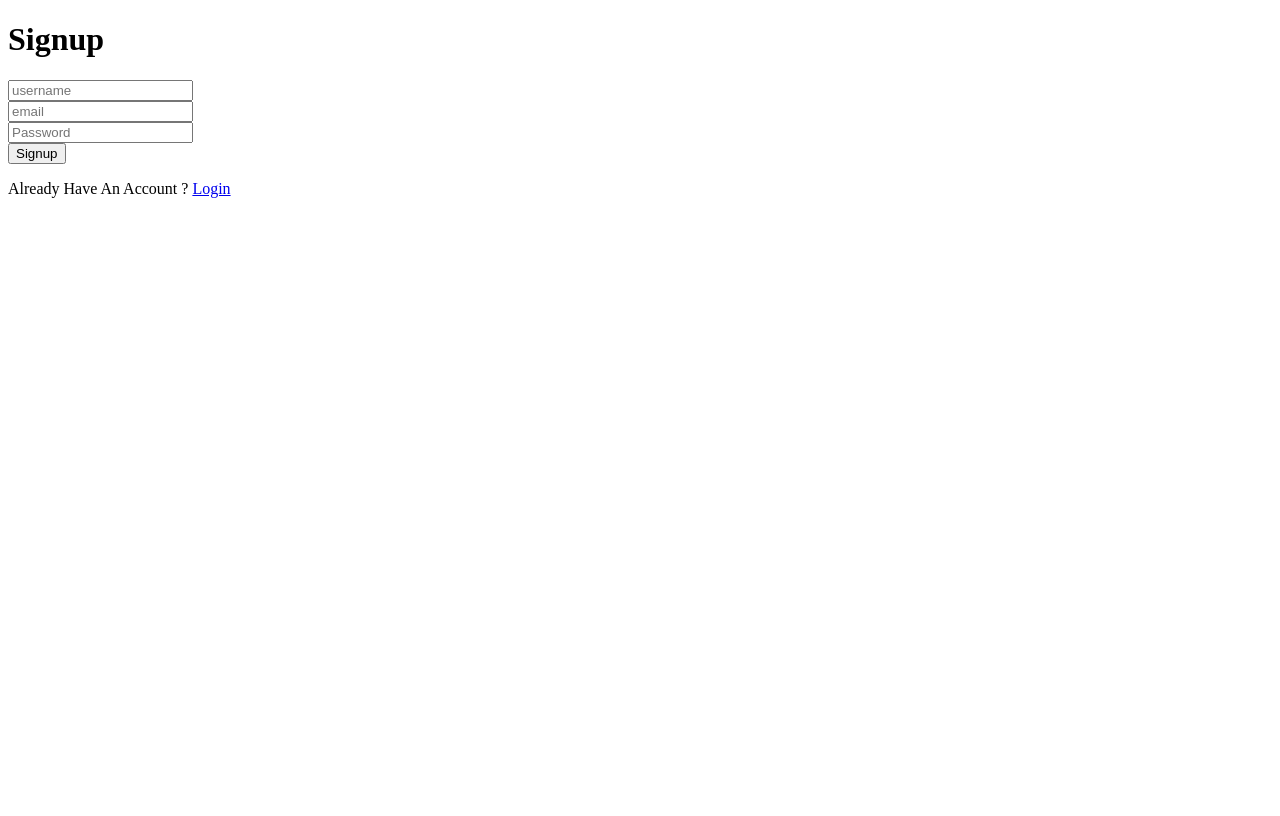
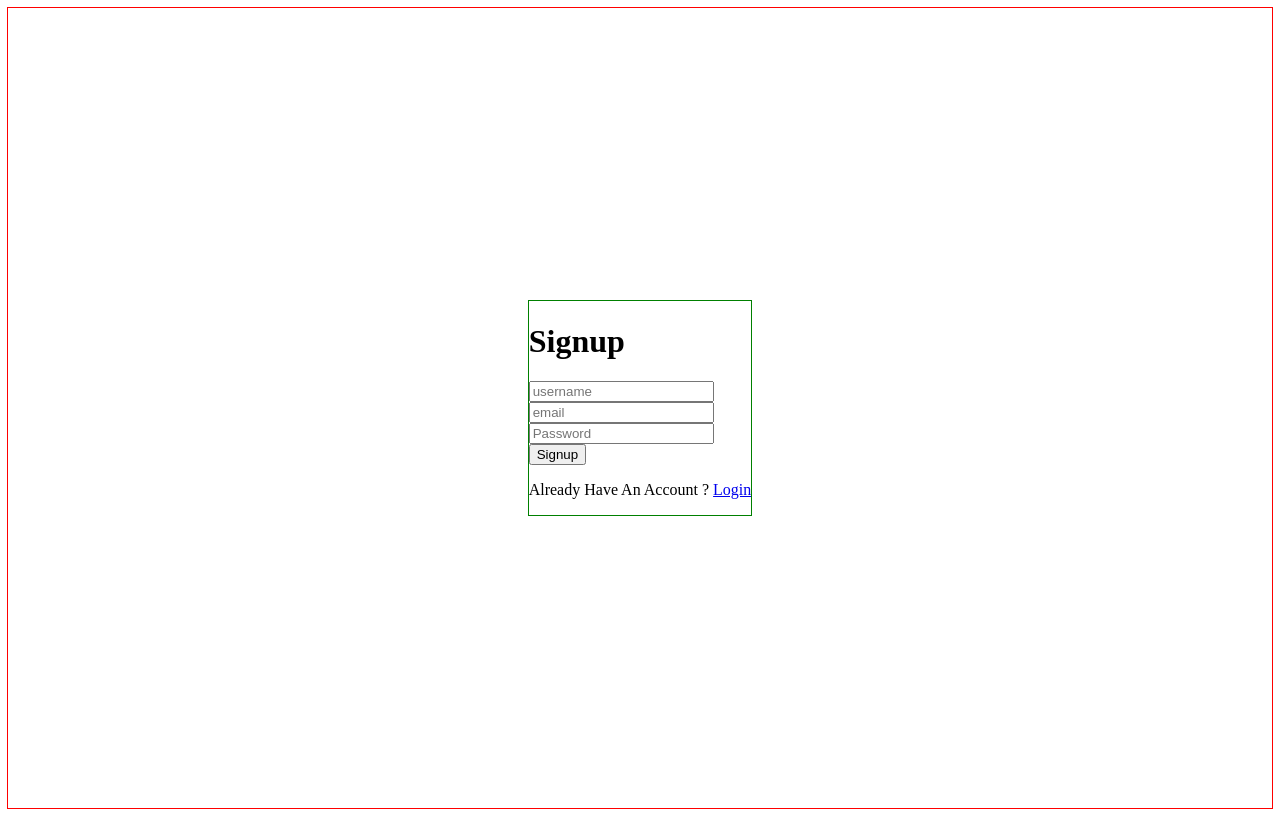
Before and after one commit to Vreij-Lal/SHA-Final-Project, a React (Create React App) app in the folder client/: page / in a window 1280 px wide. Built offline with nearby package versions, Linux system fonts and the light colour scheme.

Commit message:
additional styling added

```diff
--- a/client/package.json
+++ b/client/package.json
@@ -7,6 +7,7 @@
     "@testing-library/react": "^13.4.0",
     "@testing-library/user-event": "^13.5.0",
     "axios": "^1.3.2",
+    "firebase": "^9.17.1",
     "react": "^18.2.0",
     "react-dom": "^18.2.0",
     "react-router-dom": "^6.8.1",
--- a/client/src/components/Login.jsx
+++ b/client/src/components/Login.jsx
@@ -1,7 +1,7 @@
 import { useState } from "react";
 import axios from "axios";
 import { Link, useNavigate } from "react-router-dom";
-
+import "../styles/Login.scss";
 function Login({ setToggle }) {
   let [name, setName] = useState("");
   let [password, setPassword] = useState("");
@@ -24,9 +24,11 @@ function Login({ setToggle }) {
   }
 
   return (
+    <div className="login-container">
+      <div className="login-section">
         <div>
           <h1>Login</h1>
-      <div>
+        </div>
         <div>
           <input
             type="name"
@@ -45,7 +47,6 @@ function Login({ setToggle }) {
               setPassword(e.target.value);
             }}
           />
-        </div>
         </div>
         <div>
           <button
@@ -68,6 +69,7 @@ function Login({ setToggle }) {
           </p>
         </div>
       </div>
+    </div>
   );
 }
 
--- a/client/src/components/Signup.jsx
+++ b/client/src/components/Signup.jsx
@@ -1,6 +1,7 @@
 import { useState } from "react";
 import axios from "axios";
 import { Link, useNavigate } from "react-router-dom";
+import "../styles/Signup.scss";
 function Signup({ setToggle }) {
   let [name, setName] = useState("");
   let [password, setPassword] = useState("");
@@ -24,9 +25,11 @@ function Signup({ setToggle }) {
   }
 
   return (
+    <div className="signup-container">
+      <div className="signup-section">
         <div>
           <h1>Signup</h1>
-      <div>
+        </div>
         <div>
           <input
             type="text"
@@ -55,7 +58,6 @@ function Signup({ setToggle }) {
             }}
           />
         </div>
-      </div>
         <div>
           <button
             onClick={() => {
@@ -76,6 +78,7 @@ function Signup({ setToggle }) {
           </p>
         </div>
       </div>
+    </div>
   );
 }
 
--- /dev/null
+++ b/client/src/styles/Login.scss
@@ -0,0 +1,10 @@
+.login-container {
+  outline: 1px solid red;
+  height: 100vh;
+  display: flex;
+  justify-content: center;
+  align-items: center;
+  .login-section {
+    outline: 1px solid green;
+  }
+}
--- /dev/null
+++ b/client/src/styles/Signup.scss
@@ -0,0 +1,10 @@
+.signup-container {
+  outline: 1px solid red;
+  height: 100vh;
+  display: flex;
+  justify-content: center;
+  align-items: center;
+  .signup-section {
+    outline: 1px solid green;
+  }
+}
```
Also changed, not shown: 1 other file (tests, documents, lock files or other folders). Lines whose indentation alone changed are shown as unchanged.
